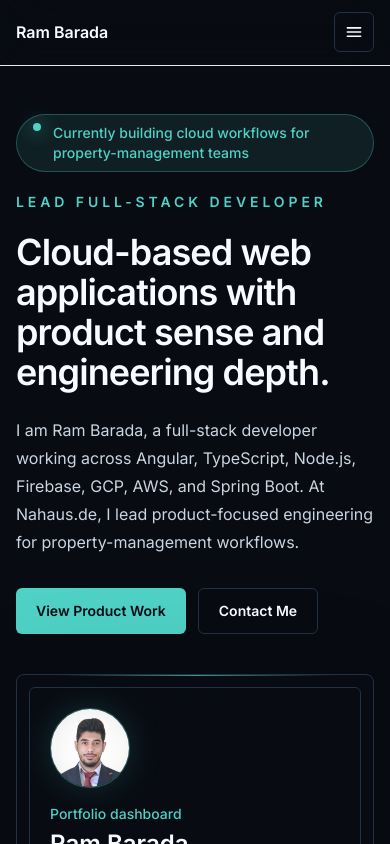
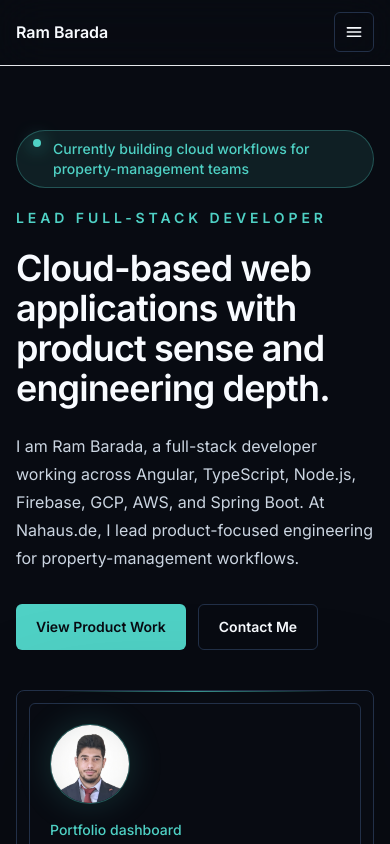
Before and after one commit to rambarada/portfolio-website, a Next.js app: page / in a window 390 px wide. Shown: the top 844 px of the page. Built offline with nearby package versions, Linux system fonts and the light colour scheme.

Commit message:
Adjust hero mobile spacing

```diff
--- a/components/sections/Hero.tsx
+++ b/components/sections/Hero.tsx
@@ -8,7 +8,7 @@ export function Hero() {
       id="hero"
       className="mx-auto grid min-h-[calc(100svh-73px)] scroll-mt-24 max-w-7xl items-center gap-10 px-4 py-12 sm:px-6 sm:py-16 lg:gap-12 xl:grid-cols-[minmax(0,0.95fr)_minmax(380px,0.82fr)] xl:gap-16"
     >
-      <div className="animate-rise max-w-3xl">
+      <div className="animate-rise max-w-3xl mt-4 sm:mt-0">
         <div className="mb-5 inline-flex max-w-full items-start gap-3 rounded-full border border-accent/30 bg-accent/10 px-4 py-2 text-sm font-medium text-accent sm:items-center">
           <span className="h-2 w-2 shrink-0 rounded-full bg-accent shadow-[0_0_18px_rgba(79,209,197,.85)]" />
           <span>Currently building cloud workflows for property-management teams</span>
```
